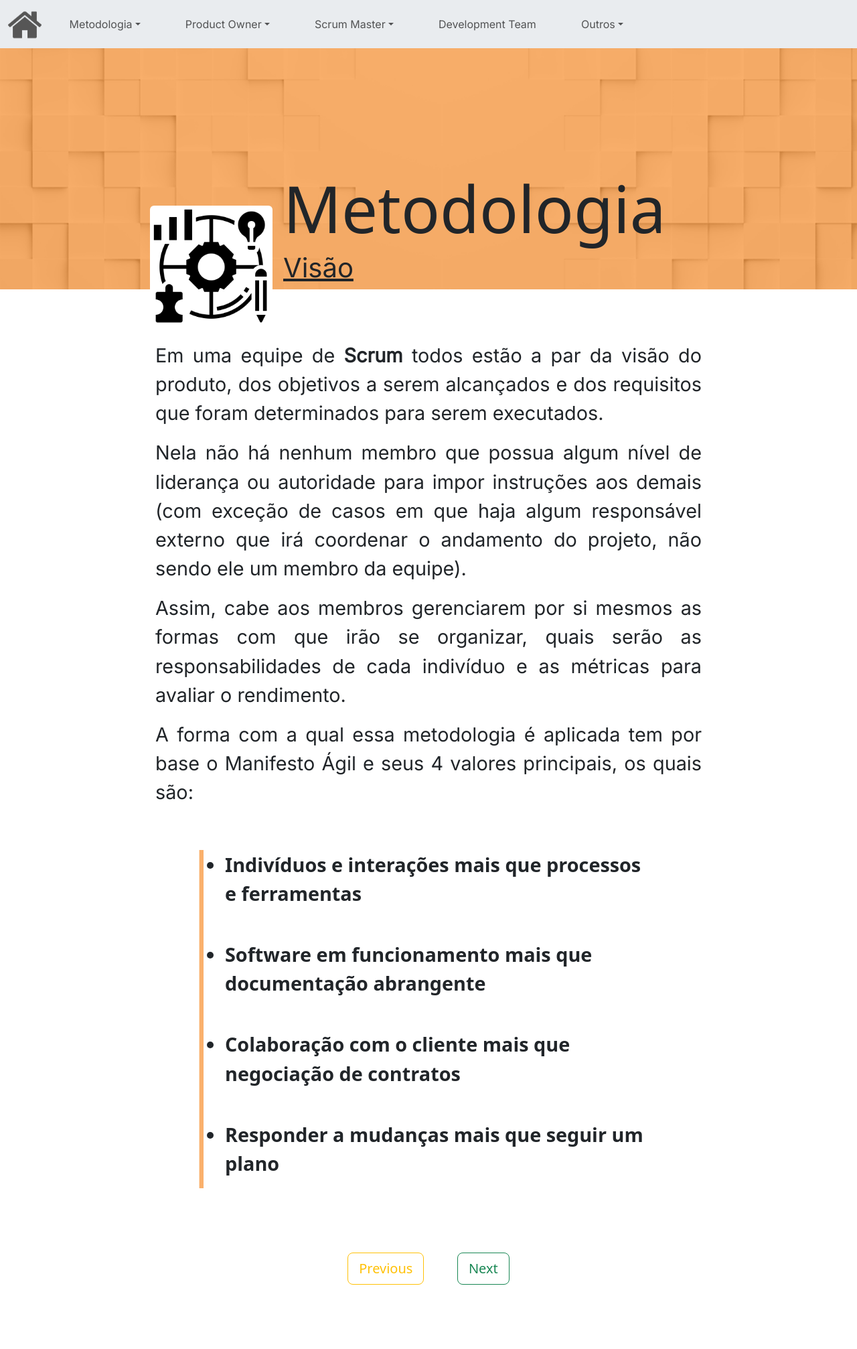
After one commit to MarkVN2/Plataforma-Scrum, a Flask app: page /metodologia/visao in a window 1280 px wide. The commit adds this page. Shown: the whole page at 67% size. Run offline with Flask 2, Linux system fonts and the light colour scheme.

Commit message:
Added "metodologia/visao" page & organized routes

```diff
--- a/plataforma_scrum/app.py
+++ b/plataforma_scrum/app.py
@@ -2,21 +2,31 @@ from flask import Flask, render_template
 
 app = Flask(__name__)
 
+# Normal routes
 @app.route("/")
 def index():
     return render_template('index.html')
 
+@app.route("/metodologia/visao")
+def metVis():
+    return render_template('met_vis.html')
+
+# Tests
 @app.route("/pag") #ONLY FOR TESTING REMOVE LATER
 def pag():
     return render_template('conclusion.html') #
 
 @app.route("/head")
 def header():
-    return render_template('example_page.html')
+    return render_template('header.html')
 
 @app.route("/nav")
 def nav():
     return render_template('navbar.html')
 
+@app.route("/example")
+def example():
+    return render_template('example_page.html')
+
 if __name__=='__main__': #MAKES THE SERVER START UPON RUNNING THE CODE.
     app.run(debug=True, use_debugger=True,use_reloader=True)
--- /dev/null
+++ b/plataforma_scrum/static/css/content.css
@@ -0,0 +1,36 @@
+/* CSS for every content page.  */
+.met-vis-main{
+  display: flex;
+  flex-flow: column wrap;
+  align-items: center;
+  justify-content: flex-start;
+}
+.met-vis-textbox{
+  margin-top: 8%;
+  width: 85%;
+  text-align: justify;
+}
+.met-vis-para{
+  font-size: 1.8rem;
+}
+.met-vis-listbox{
+  width: 70%;
+  margin-top: 5%;
+  box-shadow: -0.8vmin 0px 0px rgba(248, 134, 30, 0.65);
+}
+.met-vis-list{
+  display: flex;
+  flex-flow: column;
+  gap: 6vh;
+}
+.met-vis-list-item{
+  font-size: 1.8rem;
+  font-weight: 700;
+}
+.placeholder-buttons{
+  display: flex;
+  justify-content: center;
+  width: 86%;
+  gap: 6%;
+  margin: 10% 0 10% 0;
+}
--- a/plataforma_scrum/templates/NHTemplate.html
+++ b/plataforma_scrum/templates/NHTemplate.html
@@ -9,6 +9,7 @@
     <link rel="stylesheet" href="../static/css/navbar.css">
     <link rel="stylesheet" href="../static/css/conclusion.css">
     <link rel="stylesheet" href="../static/css/header.css">
+    <link rel="stylesheet" href="../static/css/content.css">
   </head>
 
   <body class="vh-100">
--- /dev/null
+++ b/plataforma_scrum/templates/met_vis.html
@@ -0,0 +1,56 @@
+{% extends 'NHTemplate.html' %} {% block title %}Visão - Metodologia |
+Plataforma Scrum{% endblock %} {% block color %}style="background-color:
+rgba(248, 134, 30, 0.65);"{% endblock %} {% block iconName %}method{% endblock
+%} {% block contentTitle %}Metodologia{% endblock %} {% block subtitle %}Visão{%
+endblock %} {% block content %}
+<div class="h-75 w-75 met-vis-main">
+
+  <div class="met-vis-textbox">
+    <p class="met-vis-para">
+      Em uma equipe de <strong>Scrum</strong> todos estão a par da visão do produto, dos
+      objetivos a serem alcançados e dos requisitos que foram determinados para
+      serem executados.
+    </p>
+
+    <p class="met-vis-para">
+      Nela não há nenhum membro que possua algum nível de liderança ou
+      autoridade para impor instruções aos demais (com exceção de casos em que
+      haja algum responsável externo que irá coordenar o andamento do projeto,
+      não sendo ele um membro da equipe).
+    </p>
+
+    <p class="met-vis-para">
+      Assim, cabe aos membros gerenciarem por si mesmos as formas com que irão
+      se organizar, quais serão as responsabilidades de cada indivíduo e as
+      métricas para avaliar o rendimento.
+    </p>
+
+    <p class="met-vis-para">
+      A forma com a qual essa metodologia é aplicada tem por base o Manifesto
+      Ágil e seus 4 valores principais, os quais são:
+    </p>
+  </div>
+
+  <div class="met-vis-listbox">
+    <ul class="met-vis-list">
+      <li class="met-vis-list-item">
+        Indivíduos e interações mais que processos e ferramentas
+      </li>
+      <li class="met-vis-list-item">
+        Software em funcionamento mais que documentação abrangente
+      </li>
+      <li class="met-vis-list-item">
+        Colaboração com o cliente mais que negociação de contratos
+      </li>
+      <li class="met-vis-list-item">
+        Responder a mudanças mais que seguir um plano
+      </li>
+    </ul>
+  </div>
+
+  <div class="placeholder-buttons">
+    <button class="btn btn-lg btn-outline-warning">Previous</button>
+    <button class="btn btn-lg btn-outline-success">Next</button>
+  </div>
+</div>
+{% endblock %}
```
